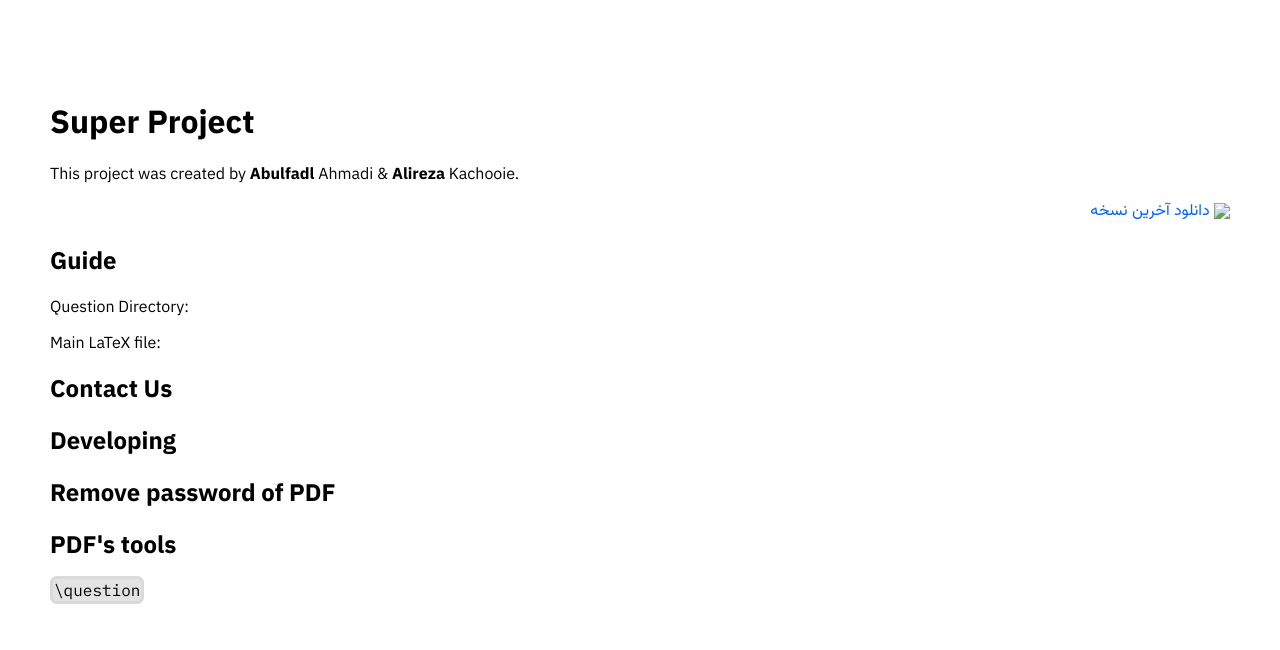
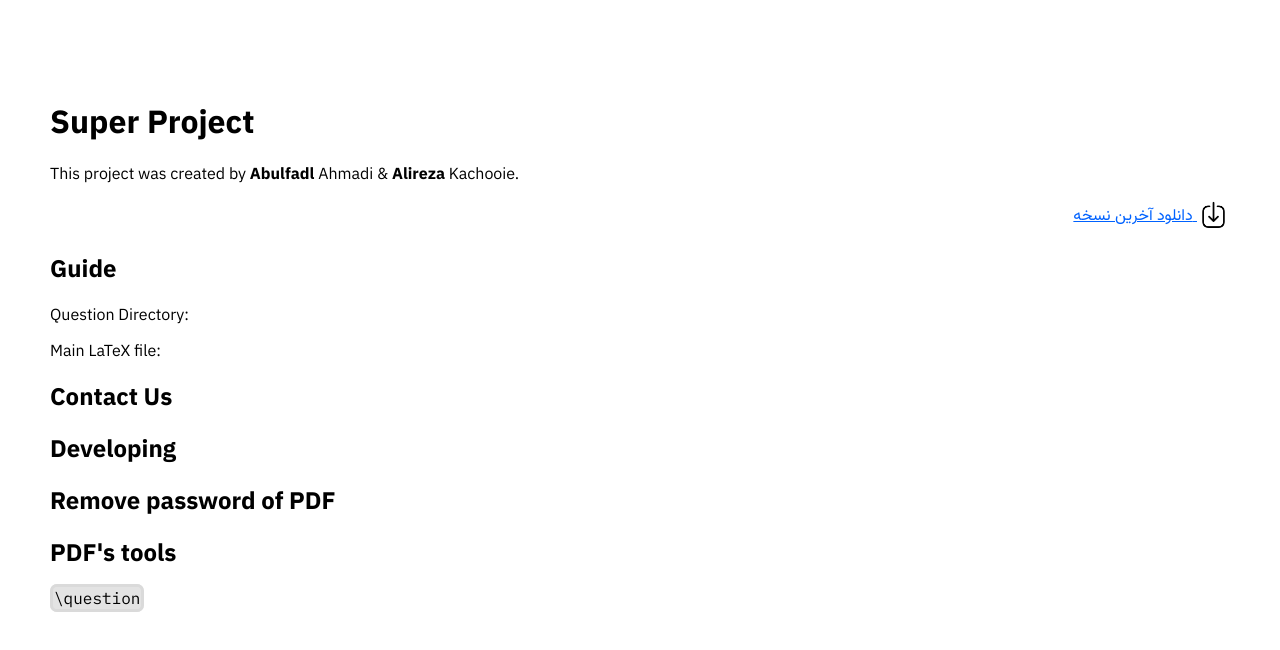
Before and after one commit to Abulfadl-Ahmadi/Super-Project, a plain HTML site: page docs/index.html in a window 1280 px wide. Drawn offline with Linux system fonts and the light colour scheme.

Commit message:
fix image bug

```diff
--- a/docs/index.html
+++ b/docs/index.html
@@ -31,7 +31,7 @@
             padding: 1px;
         }
 
-        a-fa {
+        a {
             font-family: 'Vazirmatn', sans-serif;
             color: rgb(0, 98, 255);
         }
@@ -51,12 +51,12 @@
     <p align="right" float="middle">
         <!-- <img align="left" src="image/PDF_icon.svg" height="40" /> -->
 
-        <a-fa href="url" >
+        <a href="url" >
         دانلود آخرین نسخه
-        </a-fa>
+        </a>
 
         <a href="url" >
-            <img align="center" src="image/download_icon_2.png" height="33" />
+            <img align="center" src="https://github.com/Abulfadl-Ahmadi/super-project/blob/main/docs/images/download_icon_2.png?raw=true" height="33" />
         </a>
     </p>
 
```
